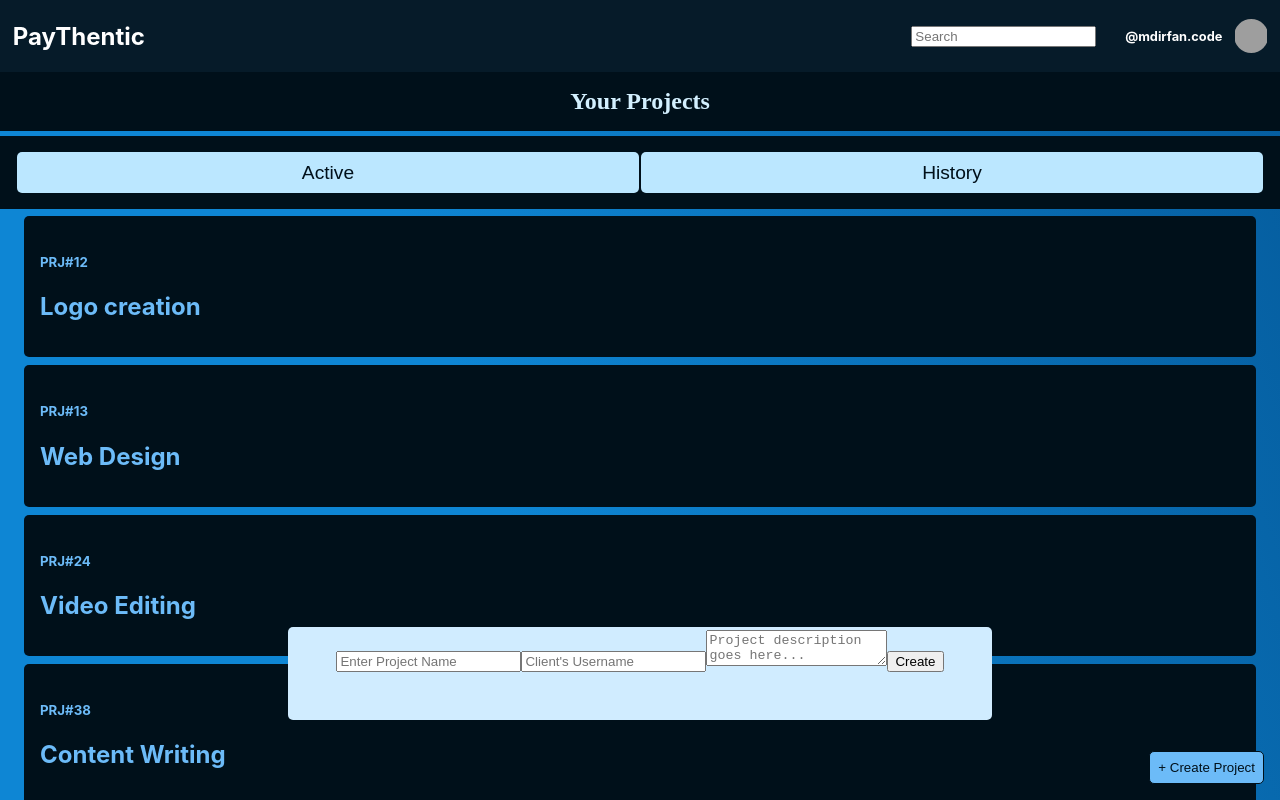
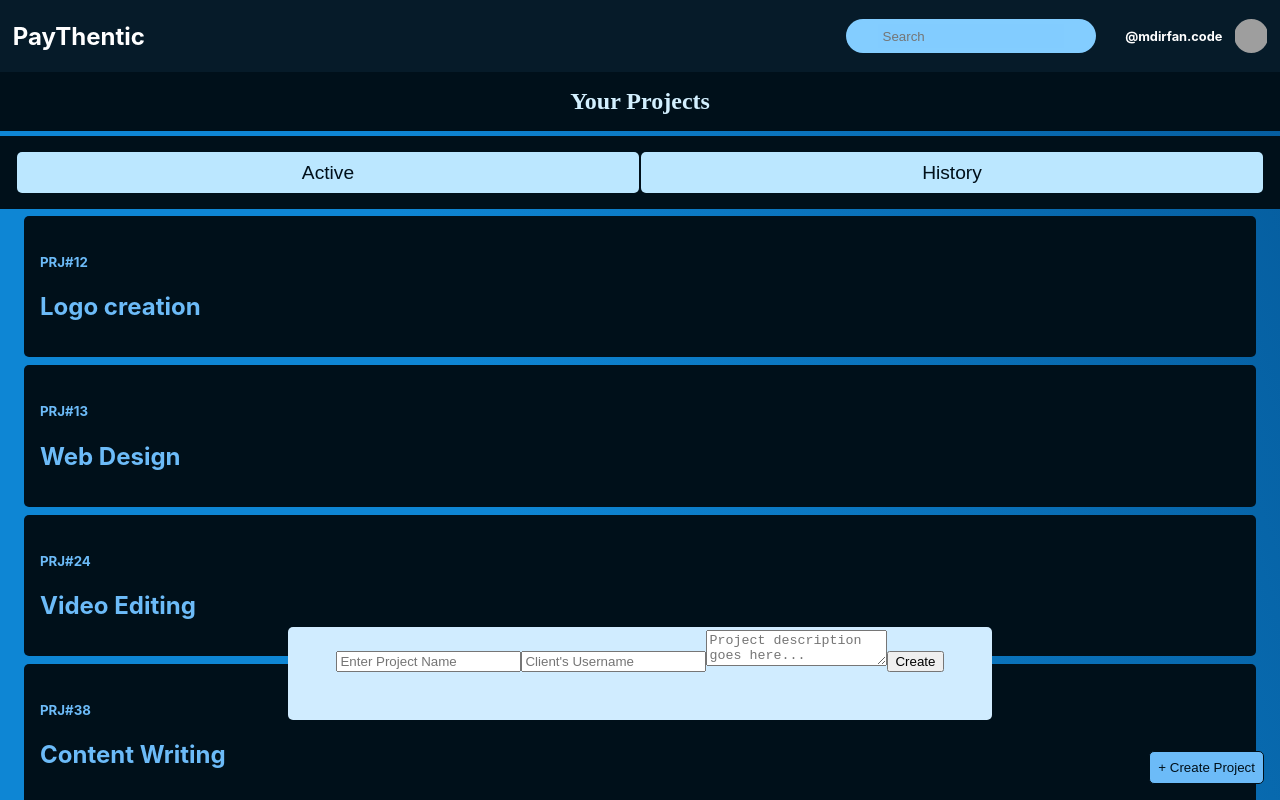
Before and after one commit to mdirfan-code/Paythentic, a React (Create React App) app in the folder paythentic/: page / in a window 1280 px wide. Built offline with nearby package versions, Linux system fonts and the light colour scheme; grey boxes are pictures that could not be loaded; a web font is replaced by a local one.

Commit message:
little enhancement has done on search bar in NavBar.js

```diff
--- a/paythentic/src/Components/NavBar.css
+++ b/paythentic/src/Components/NavBar.css
@@ -56,6 +56,23 @@ padding-top:4.5rem;
     column-gap: 1.8rem;
 }
 
+#search-bar{
+    background-color: rgb(131, 205, 255);
+    padding: 0.3rem 2rem;
+    border-radius: 30px;
+
+}
+
+#search-bar>input{
+
+    background-color: rgba(131, 205, 255, 0.767);
+    padding: 0.3rem;
+    border: none;
+}
+#search-bar>input:focus{
+   outline: none;
+}
+
 .profile-option{
     display: flex;
     flex-direction: row;
```
